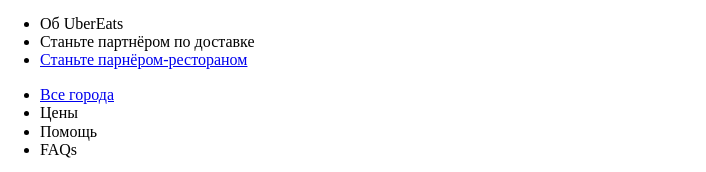
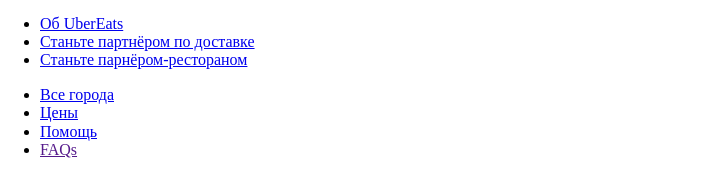
Before and after one commit to ustinovilya/UberEats, a plain HTML site: page index.html in a window 1280 px wide. Shown: the part 3797-3969 px from the top of the page, without its empty margins (0-706 px from the left). Drawn offline with Linux system fonts and the light colour scheme.

Commit message:
refractor: fix review comments

```diff
--- a/index.html
+++ b/index.html
@@ -131,23 +131,19 @@
             </li>
           </ul>
         </div>
-        <div>
         <ul>
           <li>
-              <a
-                href="https://about.ubereats.com/"
-                target="_blank"
-                rel="help"
-              ></a
-              >Об UberEats
+            <a href="https://about.ubereats.com/" target="_blank" rel="help"
+              >Об UberEats</a
+            >
           </li>
           <li>
             <a
               target="_blank"
               rel="details"
               href="https://www.uber.com/drive/delivery/"
-              ></a
-              >Станьте партнёром по доставке
+              >Станьте партнёром по доставке</a
+            >
           </li>
           <li>
             <a
@@ -158,8 +154,6 @@
             >
           </li>
         </ul>
-        </div>
-        <div>
         <ul>
           <li>
             <a
@@ -174,16 +168,16 @@
               target="_blank"
               rel="help"
               href="https://help.uber.com/ubereats/article/uber-eats-pricing"
-              ></a
-              >Цены
+              >Цены</a
+            >
           </li>
           <li>
-              <a target="_blank" rel="help" href="https://help.uber.com/"></a
-              >Помощь
+            <a target="_blank" rel="help" href="https://help.uber.com/"
+              >Помощь</a
+            >
           </li>
-            <li><a target="_blank" rel="help" href=""></a>FAQs</li>
+          <li><a target="_blank" rel="help" href="">FAQs</a></li>
         </ul>
-        </div>
       </div>
       <div>
         <a
```
Lines whose indentation alone changed are shown as unchanged.
